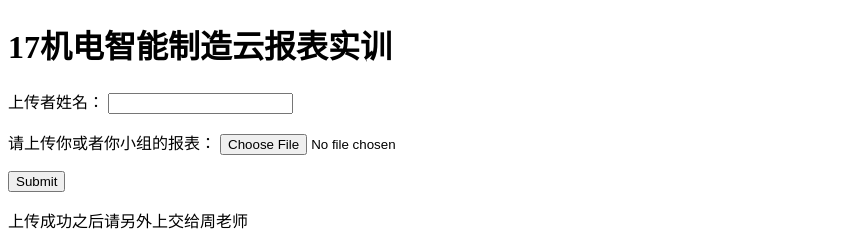
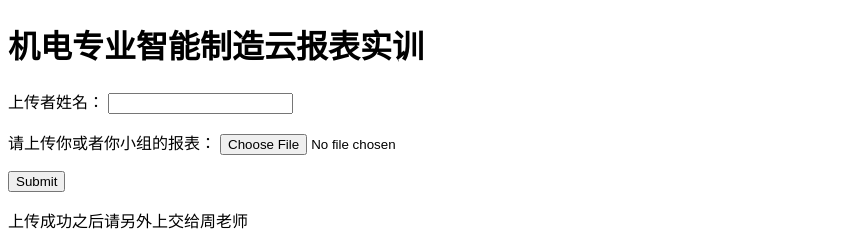
Before and after one commit to Joey820207/cloudreport, a website: page public/index.html in a window 1280 px wide. Shown: the top 249 px of the page, without its empty margins (0-863 px from the left). Drawn offline with Linux system fonts and the light colour scheme.

Commit message:
update title name

```diff
--- a/public/index.html
+++ b/public/index.html
@@ -9,7 +9,7 @@
 
 <body>
     <div>
-        <h1>17机电智能制造云报表实训</h1>
+        <h1>机电专业智能制造云报表实训</h1>
     </div>
     <form action="upload" method="POST" enctype="multipart/form-data">
         <p>上传者姓名：
```
